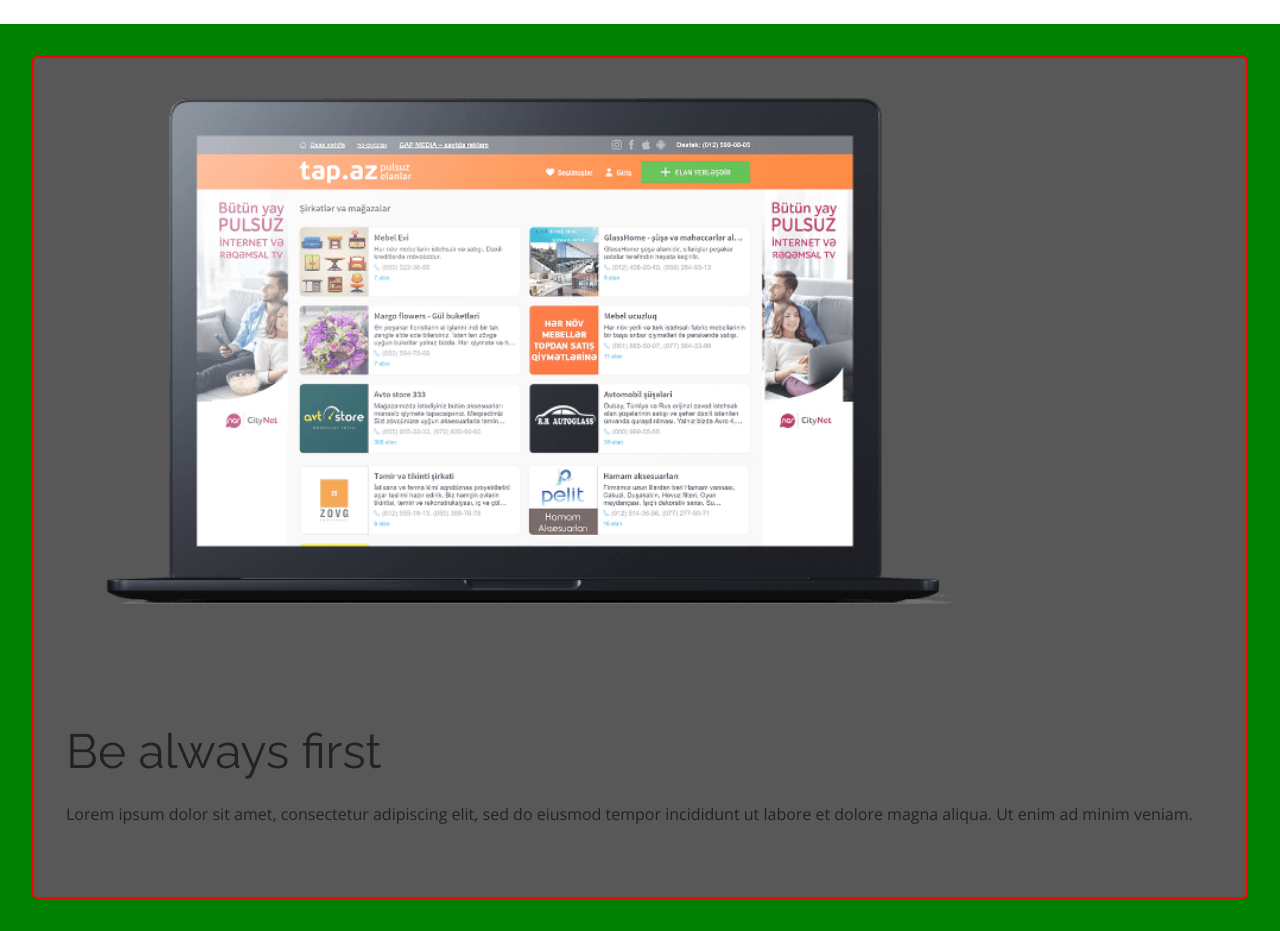
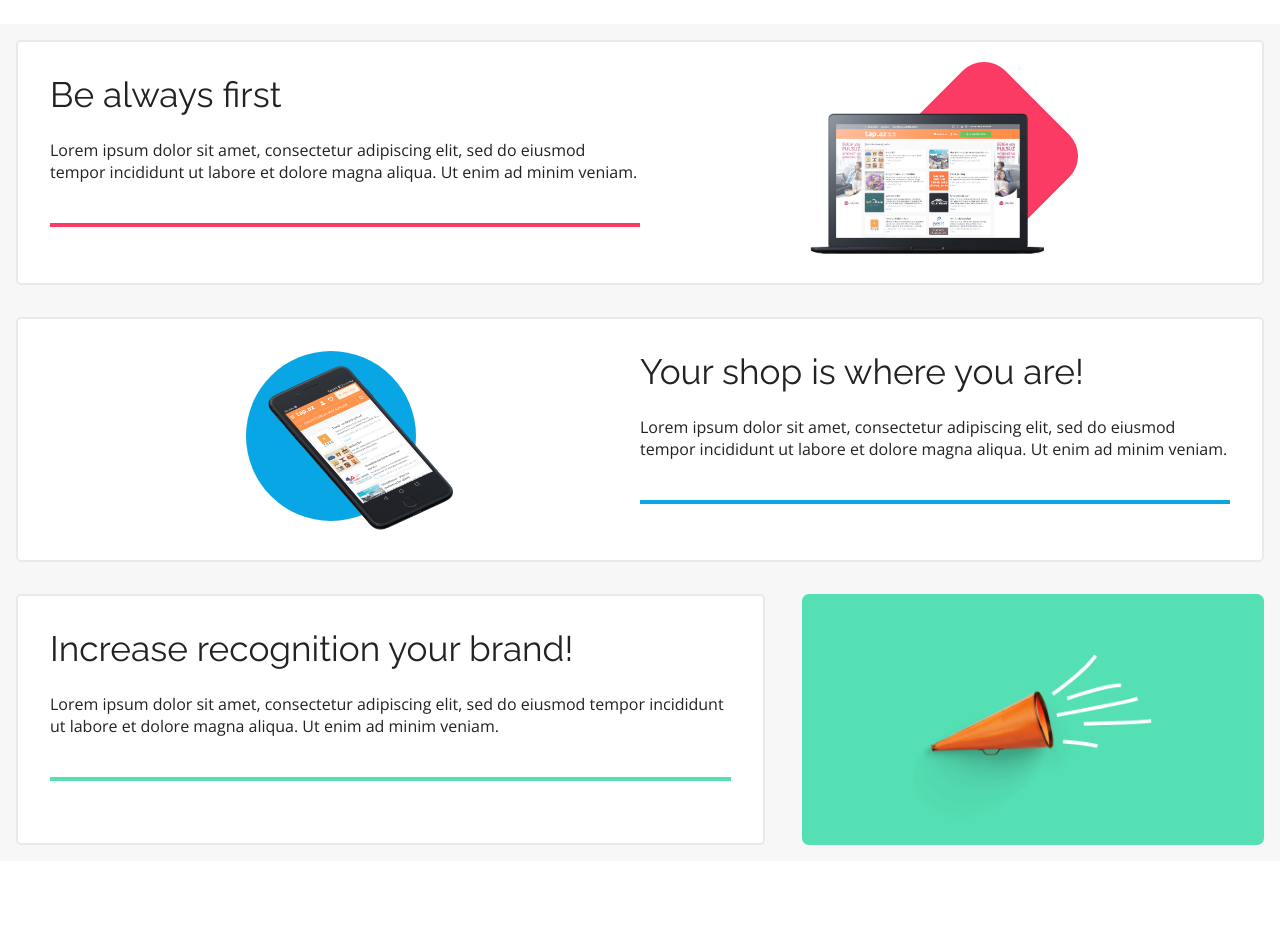
Before and after one commit to Christian-Chowaniec/best-shop-rwd, a website: page index.html in a window 1280 px wide. Shown: the part 1360-2291 px from the top of the page. After the commit the page ends 2221 px from the top, so only its background shows below. Drawn offline with nearby package versions, Linux system fonts and the light colour scheme.

Commit message:
update benefits

```diff
--- a/index.html
+++ b/index.html
@@ -78,56 +78,55 @@
     </div>
 </section>
 
-<section class="benefits">
+<section class="benefits_main">
     <div class="benefits container">
 
-
         <div class="benefits_first_tabel">
-            <div>
-                <img src="assets/Macbook.png" alt="" class="benefits_laptop_icon">
-                <div class="benefits_square"></div>
+            <div class="square_laptop">
+                <div class="benefits_square">
+                    <img src="assets/Macbook.png" alt="" class="benefits_laptop_icon">
+                </div>
             </div>
-
-            <div class="benefits_title">Be always first</div>
-            <div class="benefits_text">Lorem ipsum dolor sit amet, consectetur adipiscing elit, sed do eiusmod
-                tempor incididunt ut labore et dolore magna aliqua. Ut enim ad minim veniam.
+            <div class="benefits__items-first">
+                <p class="benefits_title">Be always first</p>
+                <p class="benefits_text">Lorem ipsum dolor sit amet, consectetur adipiscing elit, sed do eiusmod
+                    tempor incididunt ut labore et dolore magna aliqua. Ut enim ad minim veniam.
+                </p>
+                <div class="benefits_red_line"></div>
             </div>
-            <div class="benefits_red_line"></div>
-
         </div>
 
+        <div class="benefits__second_tabel">
+            <div class="circle_phone">
+                <div class="benefits__circle">
+                    <img src="assets/iPhone.png" alt="" class="benefits__phone_icon">
+                </div>
+            </div>
+            <div class="benefits__items-second">
+                <p class="benefits__title-second">Your shop is where you are!</p>
+                <p class="benefits__text-second">Lorem ipsum dolor sit amet, consectetur adipiscing elit, sed do eiusmod
+                    tempor incididunt ut labore et dolore magna aliqua. Ut enim ad minim veniam.
+                </p>
+                <div class="benefits__blue_line"></div>
+            </div>
+        </div>
 
-        <!--        <div class="benefits_second_tabel">-->
-        <!--            <div class="benefits_circle">-->
-        <!--                <img src="assets/iPhone.png" alt="" class="benefits_phone_icon">-->
-        <!--            </div>-->
-        <!--            <div class="benefits_second_title">Your shop is where you are!-->
-        <!--                <div class="benefits_second_text">Lorem ipsum dolor sit amet, consectetur adipiscing elit, sed do-->
-        <!--                    eiusmod-->
-        <!--                    tempor incididunt ut labore et dolore magna aliqua. Ut enim ad minim veniam.-->
-        <!--                </div>-->
-        <!--                <div class="benefits_blue_line"></div>-->
-        <!--            </div>-->
-        <!--        </div>-->
+        <div class="benefits__third_tabel">
+                <div class="benefits__items-third">
+                    <p class="benefits__title-third">Increase recognition your brand!</p>
+                    <p class="benefits__text-third">Lorem ipsum dolor sit amet, consectetur adipiscing elit, sed do
+                        eiusmod
+                        tempor incididunt ut labore et dolore magna aliqua. Ut enim ad minim veniam.
+                    </p>
+                    <div class="benefits__green_line"></div>
+                </div>
+                <div class="square_trumpet">
+                    <div class="benefits__trumpet">
+                        <img src="assets/Trumpet.png" alt="" class="benefits__trumpet_icon">
+                    </div>
+                </div>
+        </div>
 
-
-        <!--        <div class="benefits_third_tabel">-->
-        <!--            <div class="benefits_third_tabel_left">-->
-        <!--                <div class="benefits_third_title">Increase recognition your brand!-->
-        <!--                    <div class="benefits_third_text">Lorem ipsum dolor sit amet, consectetur adipiscing elit, sed do-->
-        <!--                        eiusmod-->
-        <!--                        tempor incididunt ut labore et dolore magna aliqua. Ut enim ad minim veniam.-->
-        <!--                    </div>-->
-        <!--                    <div class="benefits_green_line"></div>-->
-        <!--                </div>-->
-        <!--            </div>-->
-        <!--            <div class="benefits_third_tabel_right">-->
-        <!--                <div class="benefits_green_square">-->
-        <!--                    <img src="assets/Trumpet.png" alt="" class="benefits_trumpet_icon">-->
-        <!--                </div>-->
-        <!--            </div>-->
-
-        <!--        </div>-->
     </div>
 </section>
 
--- a/scss/elements/_benefits.scss
+++ b/scss/elements/_benefits.scss
@@ -1,37 +1,80 @@
+.benefits_main {
+  background-color: $second-bg-color;
+}
+.benefits {
+  padding: 1em;
+}
 
-.benefits {
-  background-color: rgb(0, 128, 0);
-  //margin-bottom:5em;
-  padding: 1em;
-  //padding-top:2em;
-  //padding-left: 2em;
-  //padding-right: 2em;
+//od 372width sie psuje
+
+/*-----------------------FIRST_LABEL*/
+
+.benefits_first_tabel {
+  background-color: $main-bg-color;
+  border: 2px solid $first-border-color;
+  border-radius: 5px;
+  padding: 2em;
+  margin-bottom: 2em;
+  @include tablet {
+    width: 100%;
+    display: flex;
+    flex-direction: row-reverse;
+  }
 
 }
 
+.square_laptop {
+  display: flex;
+  justify-content: center;
+  margin-bottom: 3em;
+  @include tablet {
+    width: 50%;
+    margin: 0;
+    position: relative;
+    top: 7px;
+  }
 
+  .benefits_square {
+    background-color: $second-color;
+    width: 100px;
+    height: 100px;
+    border-radius: 30px;
+    transform: matrix(0.71, 0.71, -0.71, 0.71, 0, 0);
+    position: relative;
+    left: 49px;
+    @include tablet {
+      width: 150px;
+      height: 150px;
+    }
 
-/*-----------------------FIRST_LABEL*/
-.benefits_first_tabel {
+  }
 
-  //flex-direction: column;
-  //background-color: rgba(255, 0, 0, 0.08);
-  //display: flex;
-  //justify-content: space-around;
-  background-color: rgb(88, 88, 88);
-  border: 2px solid red;
-  border-radius: 5px;
-  padding: 2em;
-  //margin-top:3em;
-  //margin-left: 3em;
-  //margin-right: 3em;
-  //padding-top: 50px;
-  //padding-bottom: 130px;
-  //padding-left: 60px;
+  .benefits_laptop_icon {
+    width: 192px;
+    height: 108px;
+    transform: rotate(-45deg);
+    position: relative;
+    top: 54px;
+    right: 61px;
+    @include tablet {
+      width: 256px;
+      height: 144px;
+      top: 62px;
+      right: 73px;
+    }
+  }
+}
+
+.benefits__items-first {
+
+  @include tablet {
+    display: flex;
+    flex-direction: column;
+    width: 50%;
   }
 
   .benefits_title {
-  font: normal normal normal 3em Raleway;
+    font: normal normal normal 2.2em Raleway;
     display: flex;
     flex-direction: column;
   }
@@ -42,142 +85,153 @@
     margin-bottom: 2.5em;
   }
 
-//.benefits_red_line {
-//  width: 328px;
-//  border-bottom: 4px solid var(--second-color);
-//  margin-top: 50px;
-//}
-
-.benefits_square {
-  background-color:$second-color;
-  width: 7em;
-  height: 7em;
-  position: relative;
-  left:200px;
-  top: -230px;
-  border-radius: 20px;
-  transform: matrix(0.71, 0.71, -0.71, 0.71, 0, 0);
-  //margin: auto 0;
-  //margin-right: 160px;
+  .benefits_red_line {
+    @include tablet {
+      border-bottom: 4px solid $second-color;
+      margin-bottom: 1.5em;
     }
-
-.benefits_laptop_icon {
-  z-index: 1;
-  width: 80%;
-  height: auto;
-  //margin-bottom: 2em;
-  //transform: rotate(-45deg);
-  //display: flex;
-  //justify-content: center;
-  margin: auto 0;
-  position: relative;
-  //right: 140px;
-  //top: 110px;
+  }
 }
 
 /*-----------------------SECOND_LABEL*/
-.benefits_second_tabel {
-  background-color: var(--main-bg-color);
+.benefits__second_tabel {
+  background-color: $main-bg-color;
+  border: 2px solid $first-border-color;
+  border-radius: 5px;
+  padding: 2em;
+  margin-bottom: 2em;
+  @include tablet {
+    width: 100%;
     display: flex;
-  justify-content: space-around;
-  border: 1px solid var(--first-border-color);
-  border-radius: 5px;
-  padding-top: 50px;
-  padding-bottom: 40px;
-  margin-top: 50px;
+    flex-direction: row;
+  }
 }
 
-.benefits_second_title {
-  font: normal normal normal 36px/42px Raleway;
+.circle_phone {
+  display: flex;
+  justify-content: center;
+  margin-bottom: 3em;
+
+  @include tablet {
+    margin-bottom: 0;
+    width: 50%;
+    position: relative;
+  }
+
+  .benefits__circle {
+    background-color: $first-color;
+    width: 130px;
+    height: 130px;
+    border-radius: 50%;
+    position: relative;
+    left: -14px;
+    @include tablet {
+      width: 170px;
+      height: 170px;
+    }
+  }
+
+  .benefits__phone_icon {
+    width: 175px;
+    position: relative;
+    top: 11px;
+    right: -4px;
+    @include tablet {
+      width: 233px;
+    }
+  }
+}
+
+.benefits__items-second {
+  .benefits__blue_line {
+    @include tablet {
+      border-bottom: 4px solid $first-color;
+      margin-bottom: 1.5em;
+    }
+  }
+
+  @include tablet {
+    width: 50%;
+  }
+
+  .benefits__title-second {
+    font: normal normal normal 2.2em Raleway;
     display: flex;
     flex-direction: column;
-  width: 246px;
-  margin-right: 100px;
+    @include tablet {
+    }
   }
 
-.benefits_second_text {
-  width: 416px;
-  height: 66px;
-  font: normal normal normal 16px/22px Open Sans;
-  margin-top: 20px;
+  .benefits__text-second {
+    font: normal normal normal 1em Open Sans;
+    margin-top: 1.5em;
+    margin-bottom: 2.5em;
   }
-
-.benefits_blue_line {
-  width: 328px;
-  border-bottom: 4px solid var(--first-color);
-  margin-top: 50px;
-}
-
-.benefits_circle {
-  background-color: var(--first-color);
-  width: 320px;
-  height: 320px;
-  border-radius: 50%;
-}
-
-.benefits_phone_icon {
-  width: 426px;
-  height: 328px;
-  margin-top: 20px;
 }
 
 /*-----------------------THIRD_LABEL*/
-.benefits_third_tabel {
+.benefits__third_tabel {
+  @include tablet {
     display: flex;
     justify-content: space-between;
-  border-radius: 5px;
-  padding-top: 50px;
-  padding-bottom: 130px;
+  }
 }
 
-.benefits_third_title {
-  font: normal normal normal 36px/42px Raleway;
+.benefits__items-third {
+  background-color: $main-bg-color;
+  border: 2px solid $first-border-color;
+  border-radius: 5px;
+  padding: 0 2em 0 2em;
+  @include tablet {
+    width: 60%;
+    padding: 2em;
+  }
+
+  .benefits__title-third {
+    font: normal normal normal 2.2em Raleway;
     display: flex;
     flex-direction: column;
-  width: 348px;
+    margin-top: 1em;
+    @include tablet {
+      margin-top: 0;
+    }
   }
 
-.benefits_third_text {
-  width: 416px;
-  height: 66px;
-  font: normal normal normal 16px/22px Open Sans;
-  margin-top: 20px;
+  .benefits__text-third {
+    font: normal normal normal 1em Open Sans;
+    margin-top: 1.5em;
+    margin-bottom: 2.5em;
   }
 
-.benefits_green_line {
-  width: 328px;
-  border-bottom: 4px solid var(--third-color);
-  margin-top: 50px;
+  .benefits__green_line {
+    @include tablet {
+      border-bottom: 4px solid $third-color;
+    }
   }
 
-.benefits_green_square {
-  background-color: var(--third-color);
-  width: 440px;
-  height: 370px;
-  border-radius: 5px;
 }
 
-.benefits_trumpet_icon {
-  width: 296px;
-  height: 208px;
-  margin-top: 100px;
-  margin-left: 70px;
+.square_trumpet {
+  display: flex;
+  justify-content: center;
+  background-color: $third-color;
+  border-radius: 7px;
+  margin-top: -10px;
+  @include tablet {
+    width: 37%;
+    margin-top: 0;
   }
 
-.benefits_third_tabel_left {
-  background-color: var(--main-bg-color);
-  border: 1px solid var(--first-border-color);
-  height: 370px;
-  width: 830px;
-  padding-left: 100px;
-  padding-top: 70px;
-  padding-right: 250px;
-  justify-content: flex-end;
+  .benefits__trumpet {
+    position: relative;
+    left: -14px;
+    margin-top: 2em;
+    margin-bottom: 2em;
   }
 
-.benefits_third_tabel_right {
-  width: 50%;
-  justify-content: flex-end;
-  /*margin-left: 260px;*/
-  margin-left: 110px;
+  .benefits__trumpet_icon {
+    position: relative;
+    top: 28px;
+    width: 265px;
   }
+}
```
Also changed, not shown: css/main.css, 1 other file. Lines whose indentation alone changed are shown as unchanged.
